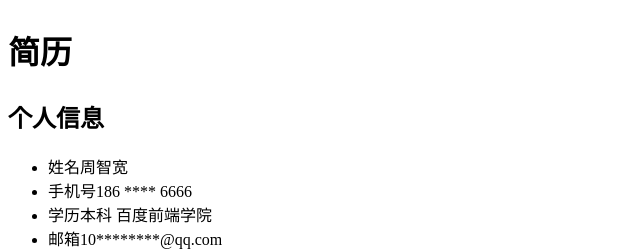
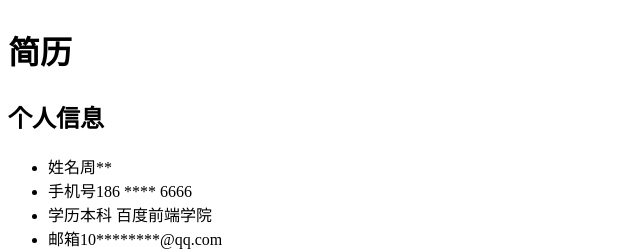
Before and after one commit to HI2077/BaiduOfFrontEnd, a plain HTML site: page HTML/day02/MyResume.html in a window 1280 px wide. Shown: the top 251 px of the page, 0-640 px from the left. Drawn offline with Linux system fonts and the light colour scheme.

Commit message:
change name

```diff
--- a/HTML/day02/MyResume.html
+++ b/HTML/day02/MyResume.html
@@ -15,7 +15,7 @@
     <section>
       <h2>个人信息</h2>
       <ul>
-        <li><span class="ti">姓名</span><span>周智宽</span></li>
+        <li><span class="ti">姓名</span><span>周**</span></li>
         <li><span class="ti">手机号</span><span>186 **** 6666</span></li>
         <li><span class="ti">学历</span><span>本科 百度前端学院</span></li>
         <li><span class="ti">邮箱</span><span>10********@qq.com</span></li>
```
